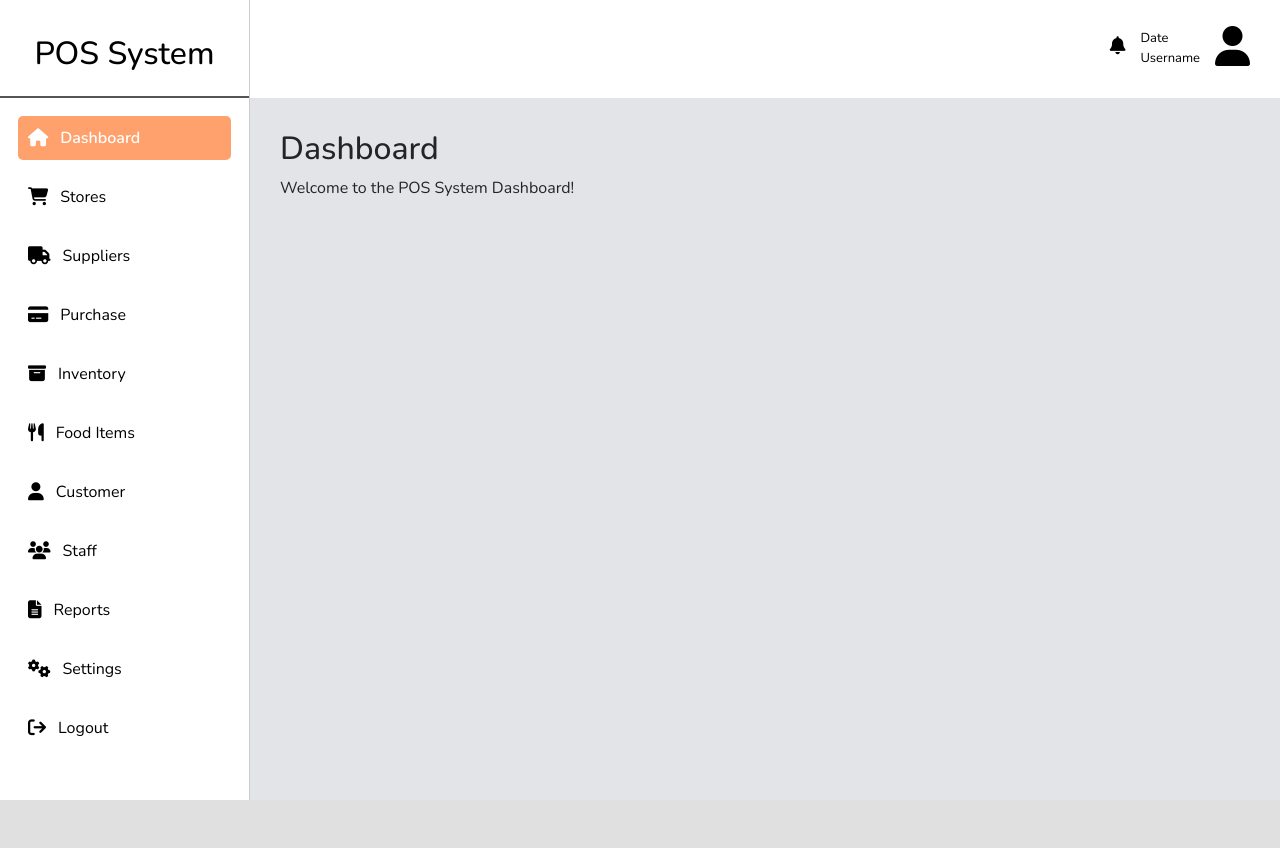
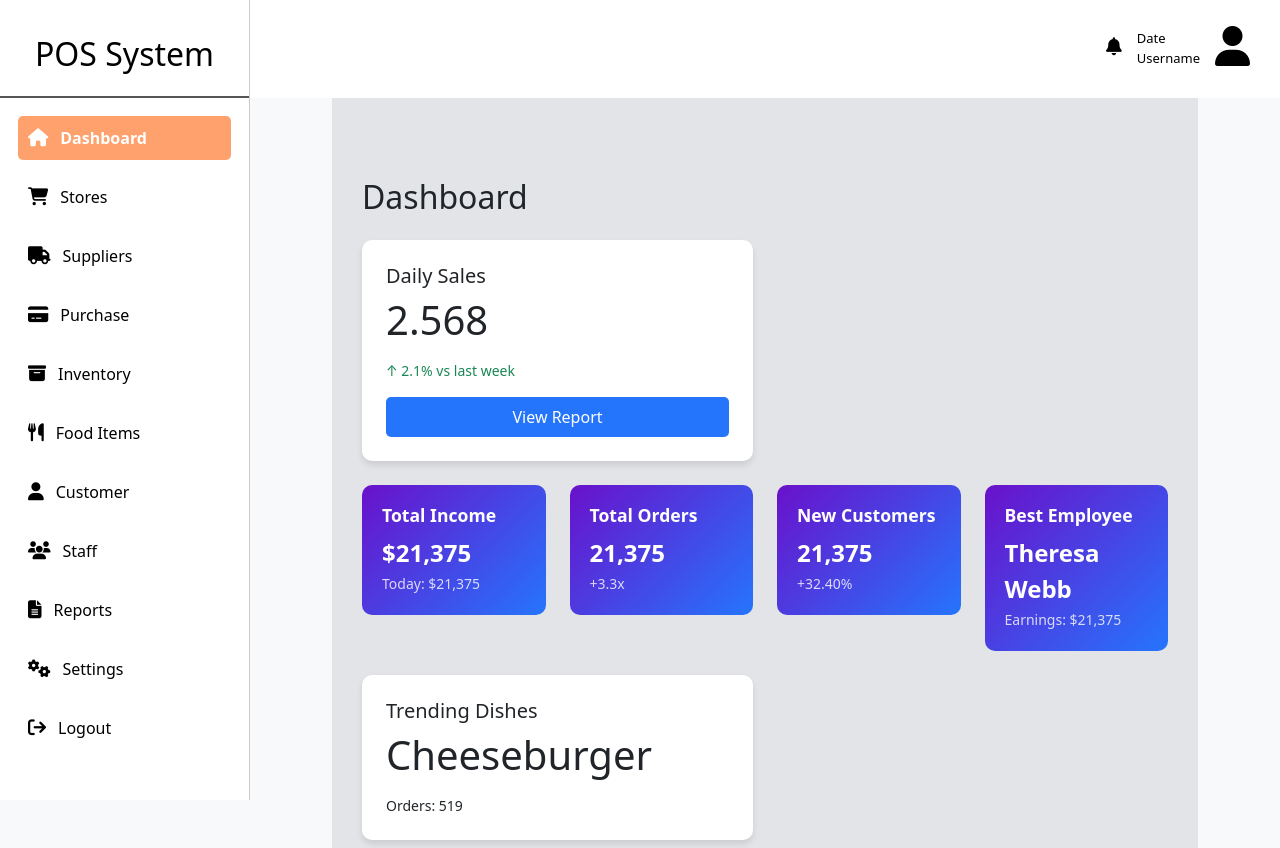
Before and after one commit to vish-2604/pos, a Django app: page /dashboard/ in a window 1280 px wide. Before the commit the page ends 800 px from the top, so only its background shows below. Run offline with Django 5.2, Linux system fonts and the light colour scheme.

Commit message:
update in dashboard page

```diff
--- a/adminside/templates/adminside/dashboard.html
+++ b/adminside/templates/adminside/dashboard.html
@@ -1,3 +1,119 @@
 
-<h2>Dashboard</h2>
-<p>Welcome to the POS System Dashboard!</p>
+<!DOCTYPE html>
+<html lang="en">
+<head>
+    <meta charset="UTF-8">
+    <meta name="viewport" content="width=device-width, initial-scale=1.0">
+    <title>Dashboard</title>
+    <!-- Bootstrap CSS -->
+    <link href="https://cdn.jsdelivr.net/npm/bootstrap@5.3.0/dist/css/bootstrap.min.css" rel="stylesheet">
+    <!-- Custom CSS -->
+    <style>
+        body {
+            background-color: #f8f9fa;
+        }
+        .card {
+            border: none;
+            border-radius: 10px;
+            box-shadow: 0 4px 6px rgba(0, 0, 0, 0.1);
+            transition: transform 0.3s ease;
+        }
+        .card:hover {
+            transform: translateY(-5px);
+        }
+        .stat-card {
+            background: linear-gradient(135deg, #6a11cb, #2575fc);
+            color: white;
+            border-radius: 10px;
+            padding: 20px;
+        }
+        .stat-card h5 {
+            font-size: 1.1rem;
+            font-weight: 600;
+        }
+        .stat-card p {
+            font-size: 1.5rem;
+            font-weight: 700;
+            margin-bottom: 0;
+        }
+        .stat-card small {
+            color: rgba(255, 255, 255, 0.8);
+        }
+        .btn-primary {
+            background-color: #2575fc;
+            border: none;
+            border-radius: 5px;
+            padding: 8px 20px;
+        }
+        .btn-primary:hover {
+            background-color: #1a5bbf;
+        }
+    </style>
+</head>
+<body class="container mt-5">
+    <!-- Header -->
+    <h2 class="mb-4">Dashboard</h2>
+
+    <!-- Daily Sales Section -->
+    <div class="row">
+        <div class="col-md-6">
+            <div class="card p-4">
+                <h5>Daily Sales</h5>
+                <p class="display-6">2.568</p>
+                <small class="text-success">↑ 2.1% vs last week</small>
+                <!-- Updated Button with Link -->
+                <a href="{% url 'reports' %}" class="btn btn-primary mt-3">View Report</a>
+            </div>
+        </div>
+    </div>
+
+    <!-- Stats Section -->
+    <div class="row mt-4">
+        <div class="col-md-3">
+            <div class="stat-card">
+                <h5>Total Income</h5>
+                <p>$21,375</p>
+                <small>Today: $21,375</small>
+            </div>
+        </div>
+        <div class="col-md-3">
+            <div class="stat-card">
+                <h5>Total Orders</h5>
+                <p>21,375</p>
+                <small>+3.3x</small>
+            </div>
+        </div>
+        <div class="col-md-3">
+            <div class="stat-card">
+                <h5>New Customers</h5>
+                <p>21,375</p>
+                <small>+32.40%</small>
+            </div>
+        </div>
+        <div class="col-md-3">
+            <div class="stat-card">
+                <h5>Best Employee</h5>
+                <p>Theresa Webb</p>
+                <small>Earnings: $21,375</small>
+            </div>
+        </div>
+    </div>
+
+    <!-- Trending Dishes Section -->
+    <div class="row mt-4">
+        <div class="col-md-6">
+            <div class="card p-4">
+                <h5>Trending Dishes</h5>
+                <p class="display-6">Cheeseburger</p>
+                <small>Orders: 519</small>
+            </div>
+        </div>
+    </div>
+
+    <!-- Footer -->
+
+
+    <!-- Bootstrap JS (Optional) -->
+    <script src="https://cdn.jsdelivr.net/npm/bootstrap@5.3.0/dist/js/bootstrap.bundle.min.js"></script>
+</body>
+</html>
```
